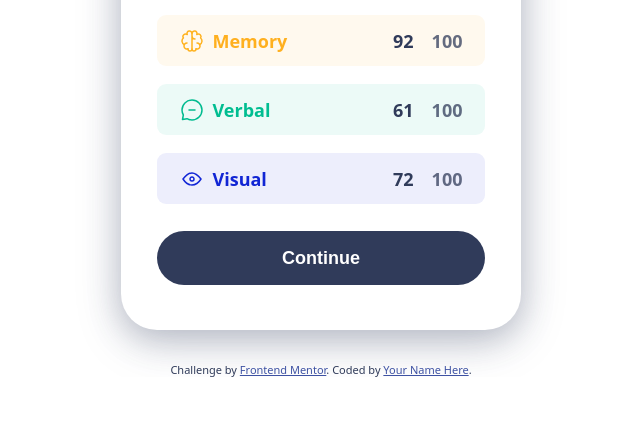
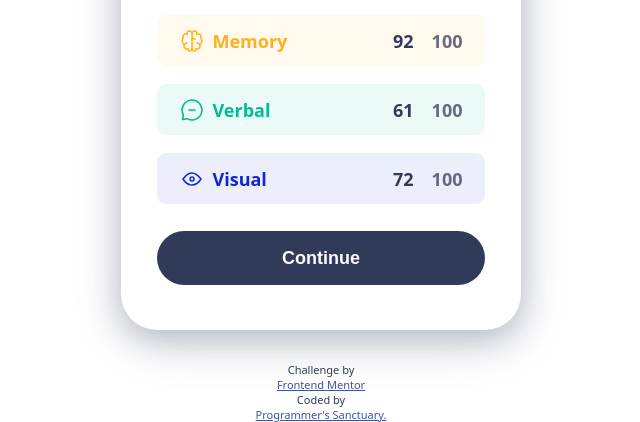
Before and after one commit to Ragudos/results-summary-component-main-frontend-mentor, a plain HTML site: page index.html in a window 1280 px wide. Shown: the part 692-1114 px from the top of the page, without its empty margins (319-959 px from the left). Before the commit the page ends 1069 px from the top, so only its background shows below. Drawn offline with Linux system fonts and the light colour scheme.

Commit message:
added footer

```diff
--- a/index.html
+++ b/index.html
@@ -61,33 +61,22 @@
       </div>
     </article>
   </main>
-  <!--
-  Your Result
-  76
-  of 100
 
-  Great
-  You scored higher than 65% of the people who have taken these tests.
+  <footer class="attribution flex flex-col">
+    <div>
+      Challenge by
+      <div>
+        <a href="https://www.frontendmentor.io?ref=challenge" target="_blank" class="text-grayblue-800">Frontend Mentor</a>
+      </div>
 
-  Summary
-
-  Reaction
-  80 / 100
-
-  Memory
-  92 / 100
-
-  Verbal
-  61 / 100
-
-  Visual
-  72 / 100
-
-  Continue -->
-
-  <footer class="attribution">
-    Challenge by <a href="https://www.frontendmentor.io?ref=challenge" target="_blank">Frontend Mentor</a>.
-    Coded by <a href="#">Your Name Here</a>.
+    </div>
+    </div>
+    <div>Coded by
+      <div>
+        <a href="https://youtube.com/@programmers_sanctuary?si=qYbA2dOUIYmXgs1m" target="_blank" class="text-grayblue-800">Programmer&apos;s
+          Sanctuary.</a>
+      </div>
+    </div>
   </footer>
 </body>
 
```
